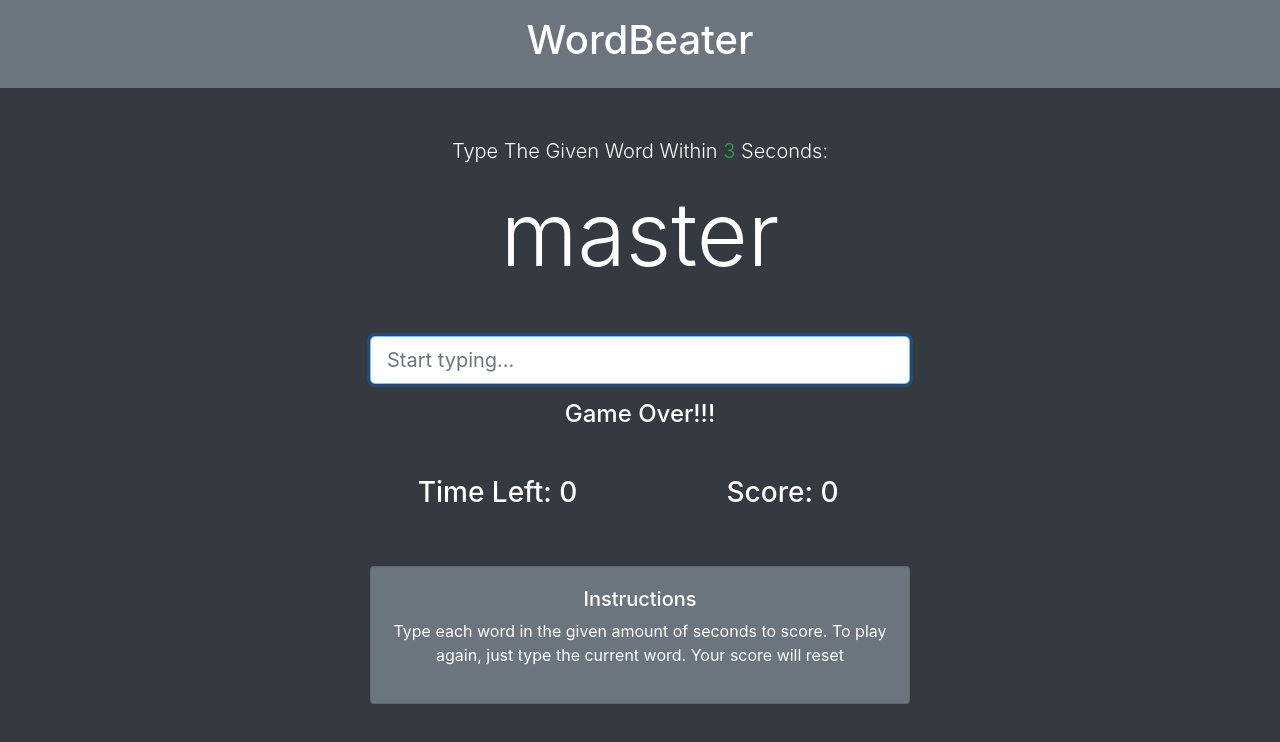
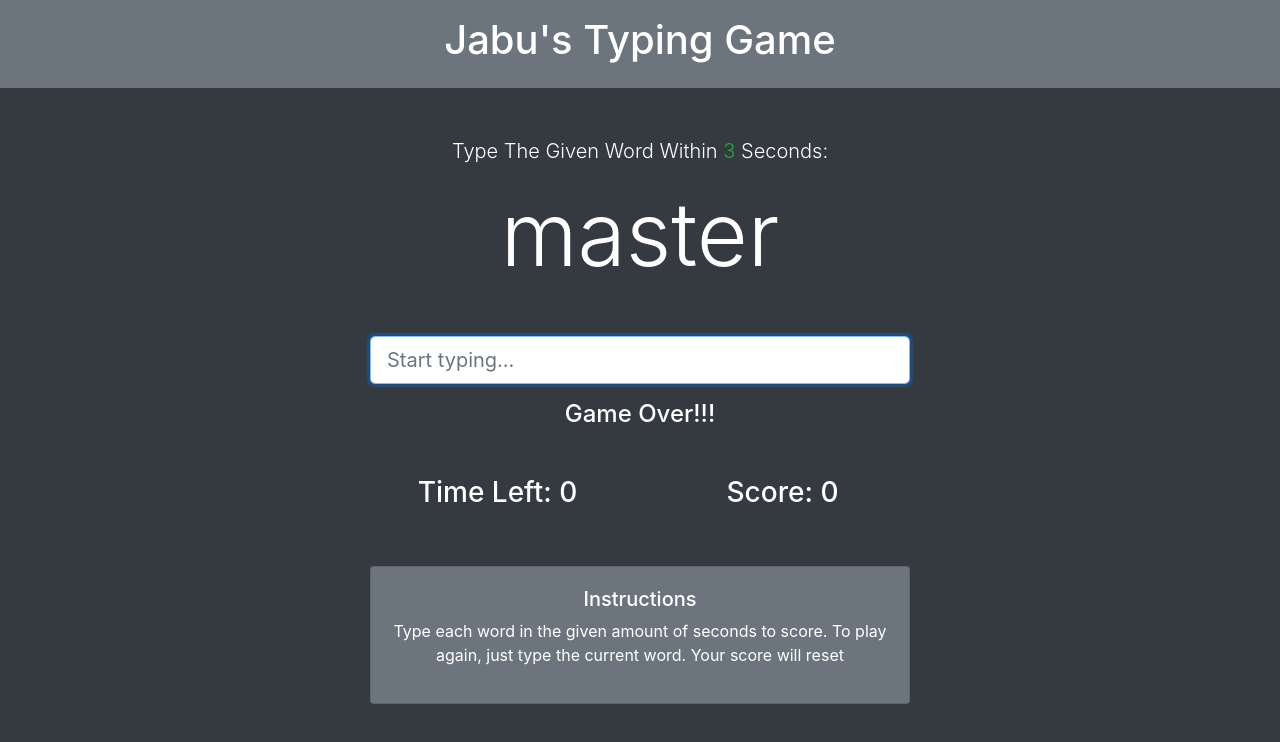
Before and after one commit to jaysetaka/typing_game, a website: page dist/index.html in a window 1280 px wide. Drawn offline with nearby package versions, Linux system fonts and the light colour scheme.

Commit message:
made a few changes

```diff
--- a/dist/index.html
+++ b/dist/index.html
@@ -12,7 +12,7 @@
 
 <body class="bg-dark text-white ">
   <header class="bg-secondary text-center p-3 mb-5">
-    <h1>WordBeater</h1>
+    <h1>Jabu's Typing Game</h1>
   </header>
   <div class="container text-center">
 
@@ -44,7 +44,8 @@
           <div class="col-md-12">
             <div class="card card-body bg-secondary text-white">
               <h5>Instructions</h5>
-              <p>Type each word in the given amount of seconds to score. To play again, just type the current word. Your score
+              <p>Type each word in the given amount of seconds to score. To play again, just type the current word.
+                Your score
                 will reset</p>
             </div>
           </div>
--- a/package.json
+++ b/package.json
@@ -1,5 +1,5 @@
 {
-  "name": "wordbeater",
+  "name": "typing_game",
   "version": "1.0.0",
   "description": "Speed typing game written in vanilla JS",
   "main": "index.js",
@@ -8,7 +8,7 @@
   },
   "author": "jabulani",
   "license": "MIT",
-  "homepage": "https://bradtraversy.github.io/wordbeater",
+  "homepage": "https://jaysetaka.github.io/typing_game",
   "dependencies": {
     "gh-pages": "^1.2.0"
   }
```
Also changed, not shown: 1 other file.
